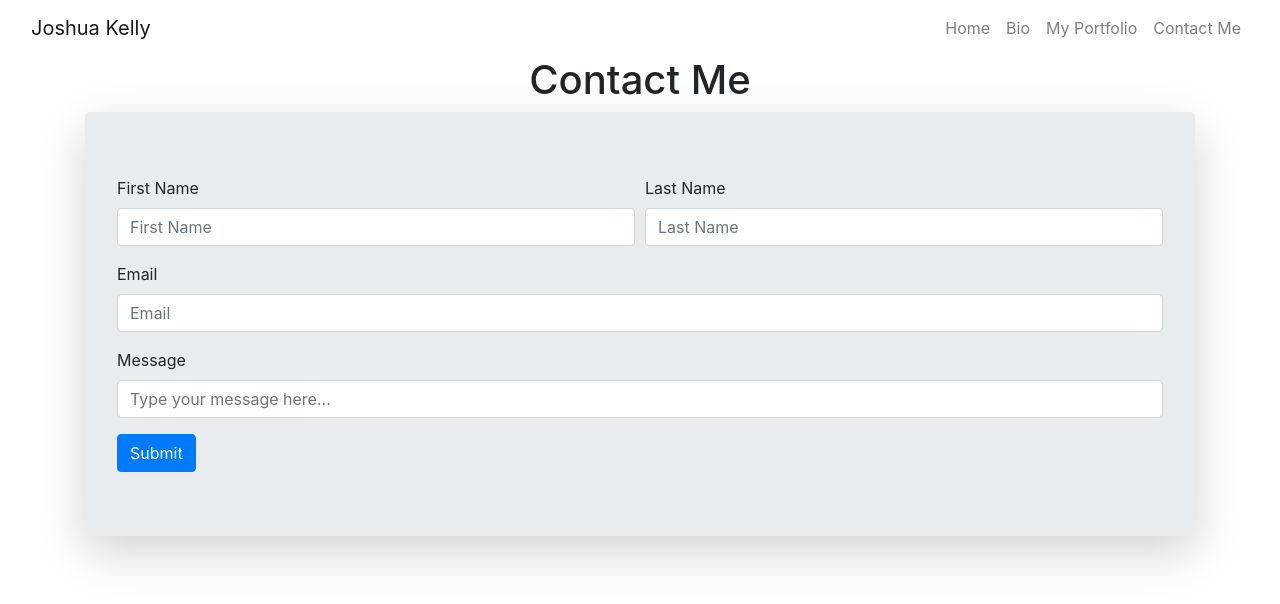
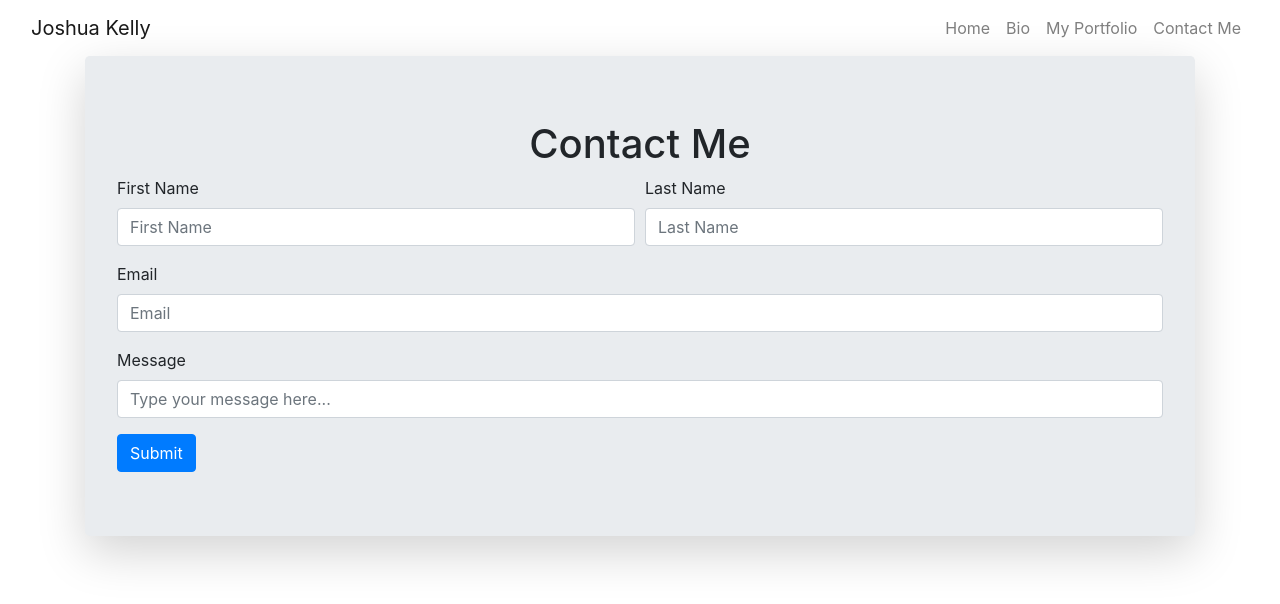
Before and after one commit to Josh-Kelly2015/React-Portfolio, a React (Create React App) app: page /contact-me in a window 1280 px wide. Shown: the top 604 px of the page. Built offline with nearby package versions, Linux system fonts and the light colour scheme.

Commit message:
fixed verything else too

```diff
--- a/src/Pages/ContactMe.jsx
+++ b/src/Pages/ContactMe.jsx
@@ -1,44 +1,12 @@
 import React from "react";
-import Container from "react-bootstrap/Container";
-import Jumbotron from "react-bootstrap/Jumbotron";
-import Button from "react-bootstrap/Button";
-import Form from "react-bootstrap/Form";
-import Col from "react-bootstrap/Col";
-// import Row from "react-bootstrap/Row";
+import ContentWrapper from "../components/ContentWrapper";
 import Header from "../components/Header";
+import ContactForm from "../components/ContactMeComponents/ContactForm";
 const ContactMe = props => (
-  <Container fluid>
+  <ContentWrapper>
     <Header title="Contact Me" />
-    <Container>
-      <Jumbotron className="shadow-lg">
-        <Form>
-          <Form.Row>
-            <Form.Group as={Col} controlId="formGridEmail">
-              <Form.Label>First Name</Form.Label>
-              <Form.Control type="text" placeholder="First Name" />
-            </Form.Group>
 
-            <Form.Group as={Col} controlId="formGridPassword">
-              <Form.Label>Last Name</Form.Label>
-              <Form.Control type="text" placeholder="Last Name" />
-            </Form.Group>
-          </Form.Row>
-
-          <Form.Group controlId="formGridEmail">
-            <Form.Label>Email</Form.Label>
-            <Form.Control type="email" placeholder="Email" />
-          </Form.Group>
-
-          <Form.Group controlId="formGridMessage">
-            <Form.Label>Message</Form.Label>
-            <Form.Control type="text" placeholder="Type your message here..." />
-          </Form.Group>
-          <Button variant="primary" type="submit">
-            Submit
-          </Button>
-        </Form>
-      </Jumbotron>
-    </Container>
-  </Container>
+    <ContactForm />
+  </ContentWrapper>
 );
 export default ContactMe;
--- a/src/Pages/Landing.jsx
+++ b/src/Pages/Landing.jsx
@@ -1,15 +1,15 @@
 import React from "react";
-import Row from "react-bootstrap/Row";
-import Container from "react-bootstrap/Container";
-import Button from "react-bootstrap/Button";
+import { Row, Button } from "react-bootstrap";
 import Header from "../components/Header";
+import ContentWrapper from "../components/ContentWrapper";
 const Home = props => (
-  <Container fluid>
-    <Container>
+  <ContentWrapper>
     <Header title="Joshua Kelly" />
+
     <Row className="justify-content-center">
       <p>Full Stack Web Developer</p>
     </Row>
+
     <Row className="justify-content-around">
       <Button size="lg" href="https://github.com/Josh-Kelly2015">
         Github
@@ -21,7 +21,6 @@ const Home = props => (
         LinkedIn
       </Button>
     </Row>
-    </Container>
-  </Container>
+  </ContentWrapper>
 );
 export default Home;
--- /dev/null
+++ b/src/components/ContactMeComponents/ContactForm.jsx
@@ -0,0 +1,33 @@
+import React from "react";
+import { Button, Form, Col } from "react-bootstrap";
+
+const ContactForm = props => (
+  <Form>
+    <Form.Row>
+      <Form.Group as={Col} controlId="formGridEmail">
+        <Form.Label>First Name</Form.Label>
+        <Form.Control type="text" placeholder="First Name" />
+      </Form.Group>
+
+      <Form.Group as={Col} controlId="formGridPassword">
+        <Form.Label>Last Name</Form.Label>
+        <Form.Control type="text" placeholder="Last Name" />
+      </Form.Group>
+    </Form.Row>
+
+    <Form.Group controlId="formGridEmail">
+      <Form.Label>Email</Form.Label>
+      <Form.Control type="email" placeholder="Email" />
+    </Form.Group>
+
+    <Form.Group controlId="formGridMessage">
+      <Form.Label>Message</Form.Label>
+      <Form.Control type="text" placeholder="Type your message here..." />
+    </Form.Group>
+    <Button variant="primary" type="submit">
+      Submit
+    </Button>
+  </Form>
+);
+
+export default ContactForm;
```
Lines whose indentation alone changed are shown as unchanged.
